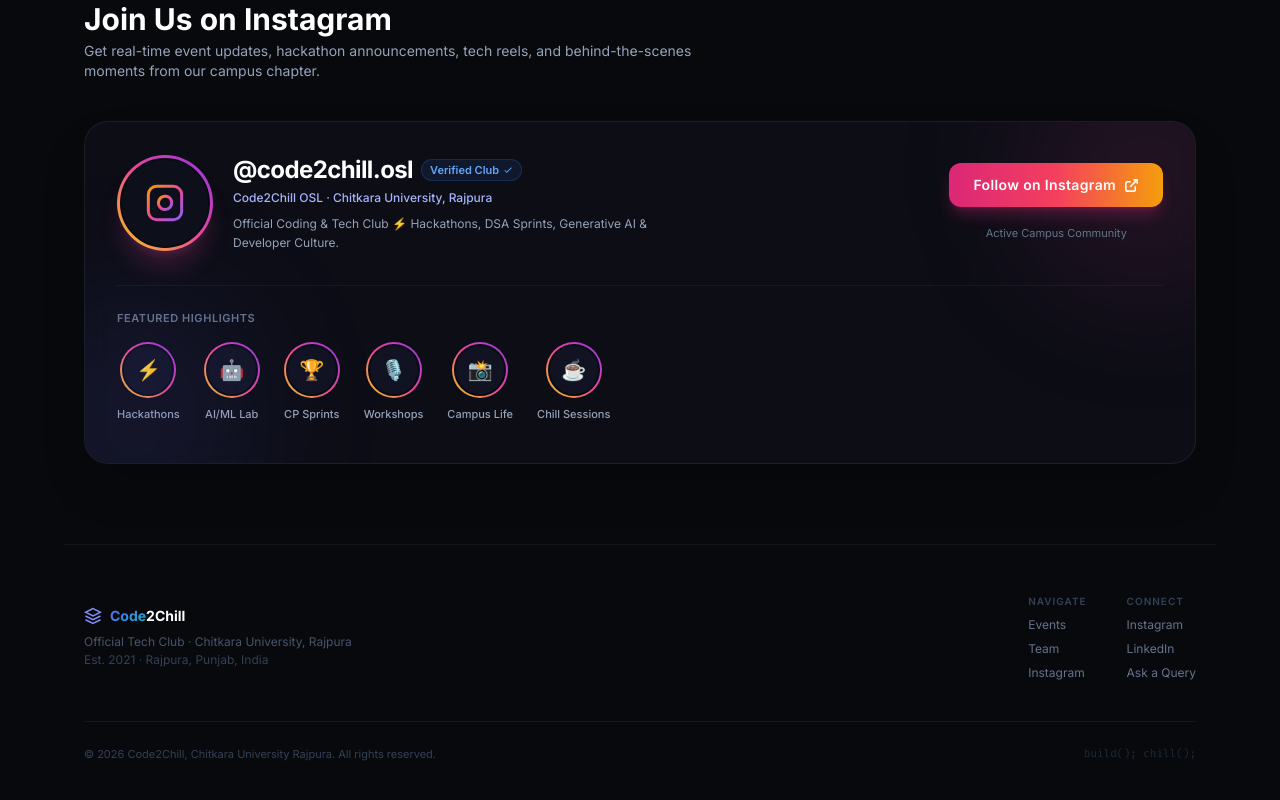
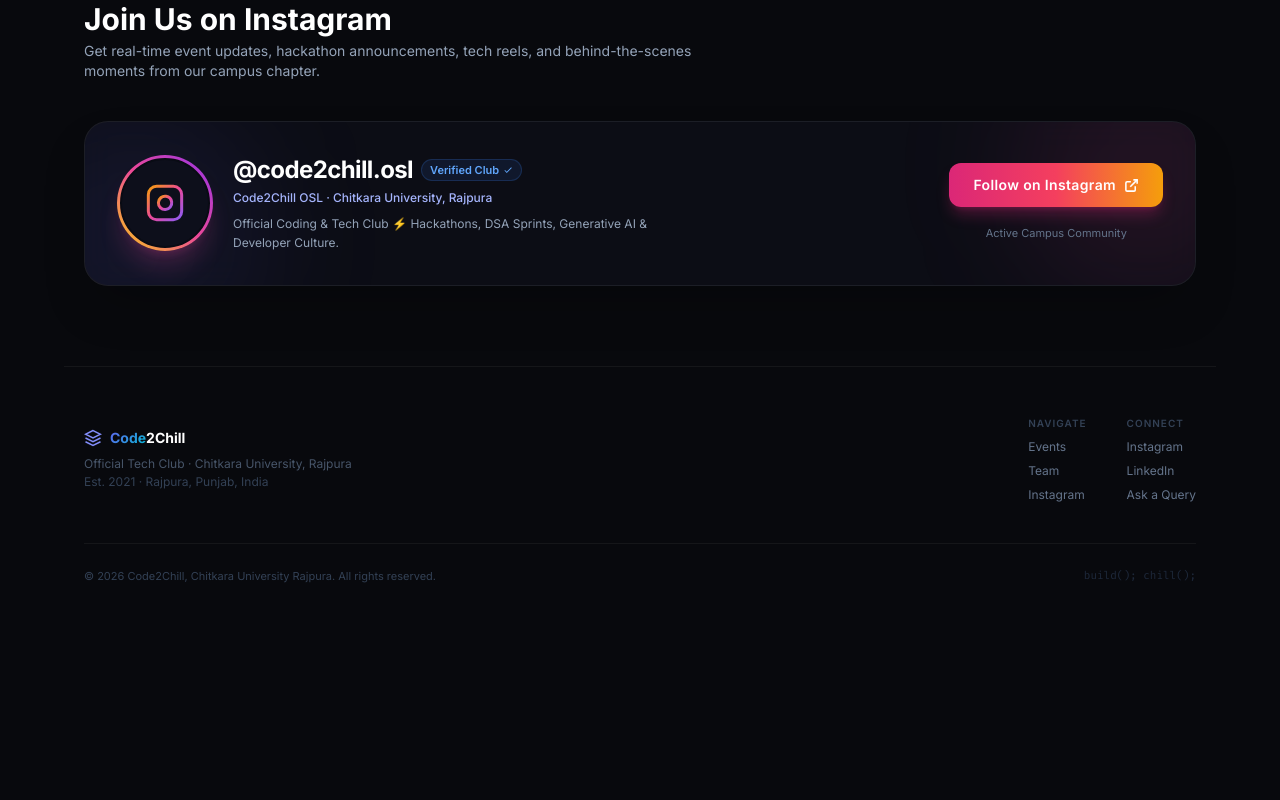
Before and after one commit to sagarjitbatish-22/C2C_Website, a React (Vite) app in the folder client/: page / in a window 1280 px wide. Shown: the part 1941-2741 px from the top of the page. After the commit the page ends 2573 px from the top, so only its background shows below. Built offline with nearby package versions, Linux system fonts and the light colour scheme; no server answers.

Commit message:
Remove featured highlights section from Instagram card

```diff
--- a/client/src/components/Instagram.jsx
+++ b/client/src/components/Instagram.jsx
@@ -80,40 +80,6 @@ export default function Instagram() {
             </div>
           </div>
         </div>
-
-        {/* Story / Highlights Strip */}
-        <div className="mt-8 pt-6 border-t border-white/5">
-          <div className="text-[11px] uppercase tracking-wider text-slate-500 font-semibold mb-4 text-center sm:text-left">
-            Featured Highlights
-          </div>
-          <div className="flex items-center gap-4 sm:gap-6 overflow-x-auto pb-2 no-scrollbar justify-start sm:justify-start">
-            {[
-              { label: 'Hackathons', icon: '⚡' },
-              { label: 'AI/ML Lab',  icon: '🤖' },
-              { label: 'CP Sprints', icon: '🏆' },
-              { label: 'Workshops',  icon: '🎙️' },
-              { label: 'Campus Life',icon: '📸' },
-              { label: 'Chill Sessions', icon: '☕' }
-            ].map((story) => (
-              <a
-                key={story.label}
-                href={INSTAGRAM_URL}
-                target="_blank"
-                rel="noopener noreferrer"
-                className="flex flex-col items-center gap-2 shrink-0 group/story cursor-pointer"
-              >
-                <div className="w-13 h-13 sm:w-14 sm:h-14 rounded-full p-[2px] bg-gradient-to-tr from-yellow-400 via-pink-500 to-purple-600 group-hover/story:scale-105 transition-transform duration-200">
-                  <div className="w-full h-full rounded-full bg-[#111322] border-2 border-[#090b14] flex items-center justify-center text-lg sm:text-xl">
-                    {story.icon}
-                  </div>
-                </div>
-                <span className="text-[11px] text-slate-400 group-hover/story:text-pink-300 font-medium transition-colors">
-                  {story.label}
-                </span>
-              </a>
-            ))}
-          </div>
-        </div>
       </div>
     </section>
   );
```
